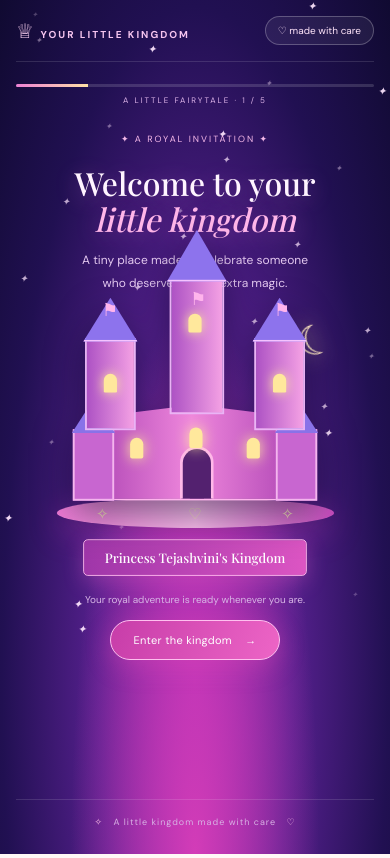
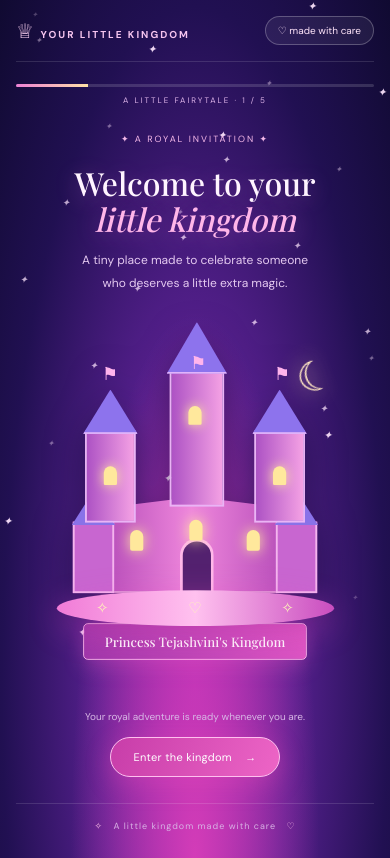
Before and after one commit to akashakkii01/tejashvini-fairytale, a Next.js app: page / in a window 390 px wide. Built offline with nearby package versions, Linux system fonts and the light colour scheme; a web font is replaced by a local one.

Commit message:
Fix mobile castle overlap on welcome screen

```diff
--- a/app/globals.css
+++ b/app/globals.css
@@ -146,3 +146,19 @@ h1,h2{font-family:'Playfair Display',serif;font-weight:500;color:#725365}
 @keyframes royalRise{from{opacity:0;transform:translateY(13px)}to{opacity:1;transform:translateY(0)}}
 @media(max-width:480px){.kingdom{padding-left:16px;padding-right:16px}.royal-scene{padding-top:28px}.castle-stage{height:285px;transform:scale(.94);transform-origin:top center;margin-bottom:-8px}.compliment-grid{gap:8px}.compliment-card{padding:13px 9px}.compliment-card p{font-size:9px}.royal-envelope{height:292px}.envelope-paper{height:262px;padding:18px 15px}.envelope-paper p{font-size:10px}}
 @media(prefers-reduced-motion:reduce){.sky-star{animation:none}.royal-scene{animation:none}.royal-button{transition:none}}
+
+
+/* Mobile welcome-screen spacing correction */
+@media(max-width:600px){
+  .welcome-scene .castle-stage{
+    height:350px;
+    margin-top:38px;
+    margin-bottom:8px;
+  }
+  .welcome-scene .castle{
+    transform:translateY(15px);
+  }
+  .welcome-scene .castle-platform{
+    transform:translateY(15px);
+  }
+}
```
